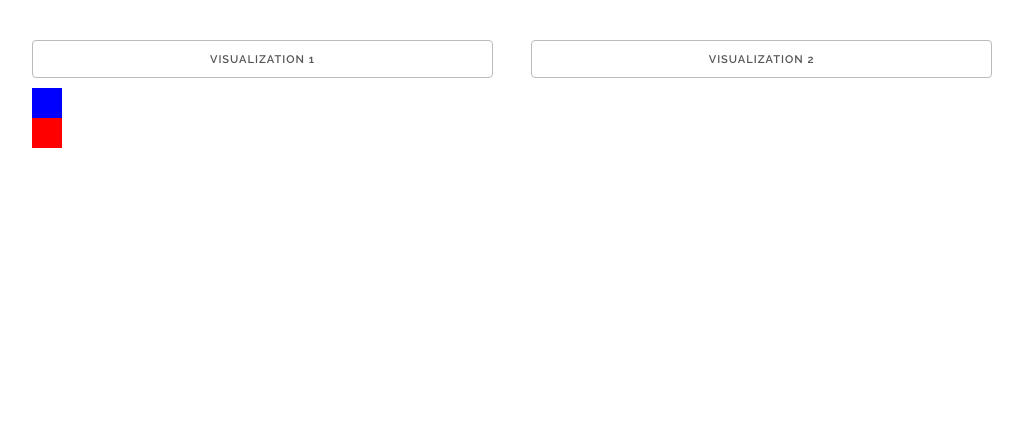
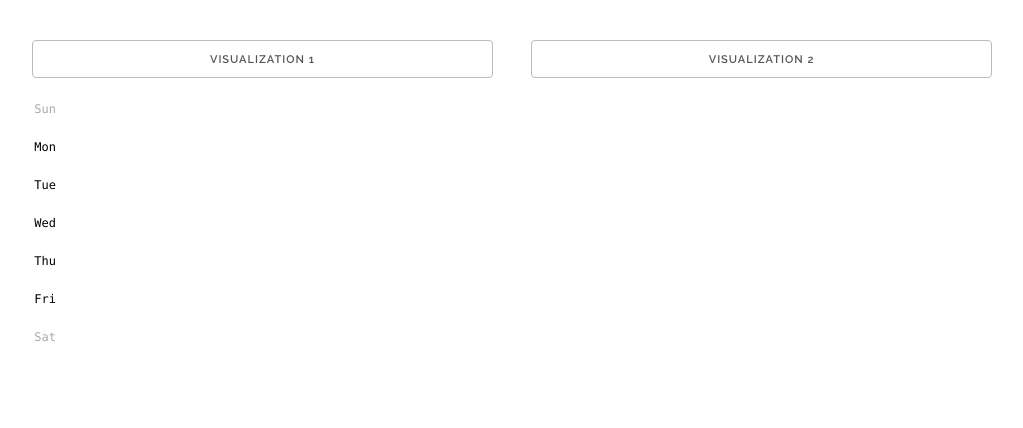
Before and after one commit to bongbongbee/gitviz, a plain HTML site: page index.html in a window 1280 px wide. Shown: the whole page, without its empty margins (128-1151 px from the left). Drawn offline with nearby package versions, Linux system fonts and the light colour scheme.

Commit message:
Add day axis

```diff
--- a/css/gitviz.css
+++ b/css/gitviz.css
@@ -9,3 +9,22 @@
   border: 1px solid #E1E1E1;
   border-radius: 4px;
 }
+
+rect.bordered {
+        stroke: #E6E6E6;
+        stroke-width:2px;
+      }
+
+text.mono {
+  font-size: 9pt;
+  font-family: Consolas, courier;
+  fill: #aaa;
+}
+
+text.axis-workweek {
+  fill: #000;
+}
+
+text.axis-worktime {
+  fill: #000;
+}
--- a/js/gitviz.js
+++ b/js/gitviz.js
@@ -4,28 +4,48 @@ function loadChart(){
 
 
 function visualizeHourlyAdditionsDeletions(){
-  var rectangleData = [
-     { "rx": 0, "ry": 0, "height": 30, "width": 30, "color" : "blue" },
-     { "rx": 0, "ry": 30, "height": 30, "width": 30, "color" : "red" }];
+  var margin = { top: 0, right: 0, bottom: 100, left: 30 },
+      width = 960 - margin.left - margin.right,
+      height = 430 - margin.top - margin.bottom,
+      gridSize = Math.floor(width / 24),
+      legendElementWidth = gridSize*2,
+      buckets = 9,
+      colors = ["#ffffd9","#edf8b1","#c7e9b4","#7fcdbb","#41b6c4","#1d91c0","#225ea8","#253494","#081d58"],
+      days = ["Sun","Mon","Tue","Wed","Thu","Fri","Sat"],
+      times = ["1am", "2am", "3am", "4am", "5am", "6am", "7am", "8am", "9am", "10am", "11am", "12am", "1pm", "2pm", "3pm", "4pm", "5pm", "6pm", "7pm", "8pm", "9pm", "10pm", "11pm", "12pm"];
 
 
   var svgContainer = d3.select(".chart").append("svg")
-                                       .attr("width",200)
-                                       .attr("height",200);
-  var rectGroup = svgContainer.append("g");
+                                       .attr("width",width)
+                                       .attr("height",height)
+                                       .append("g")
+                                       .attr("transform", "translate(" + margin.left + "," + margin.top + ")");
 
-  //Add circles to the circleGroup
-  var rectangles = rectGroup.selectAll("rect")
-                            .data(rectangleData)
-                            .enter()
-                            .append("rect");
+  var dayLabels = svgContainer.selectAll(".dayLabel")
+      .data(days)
+      .enter().append("text")
+        .text(function (d) { return d; })
+        .attr("x", 0)
+        .attr("y", function (d, i) { return i * gridSize; })
+        .style("text-anchor", "end")
+        .attr("transform", "translate(-6," + gridSize / 1.5 + ")")
+        .attr("class", function (d, i) { return ((i >= 1 && i <= 5) ? "dayLabel mono axis axis-workweek" : "dayLabel mono axis"); });
 
-  var rectangleAttributes = rectangles
-                            .attr("x", function (d) { return d.rx; })
-                            .attr("y", function (d) { return d.ry; })
-                            .attr("height", function (d) { return d.height; })
-                            .attr("width", function (d) { return d.width; })
-                            .style("fill", function(d) { return d.color; });
+  // //Add circles to the circleGroup
+  // var rectangles = rectGroup.selectAll("rect")
+  //                           .data(rectangleData)
+  //                           .enter()
+  //                           .append("rect");
+  //
+  // var rectangleAttributes = rectangles
+  //                           .attr("x", function (d) { return d.rx; })
+  //                           .attr("y", function (d) { return d.ry; })
+  //                           .attr("height", function (d) { return d.height; })
+  //                           .attr("width", function (d) { return d.width; })
+  //                           .style("fill", function(d) { return d.color; });
+
+
+
 
 }
 
```
